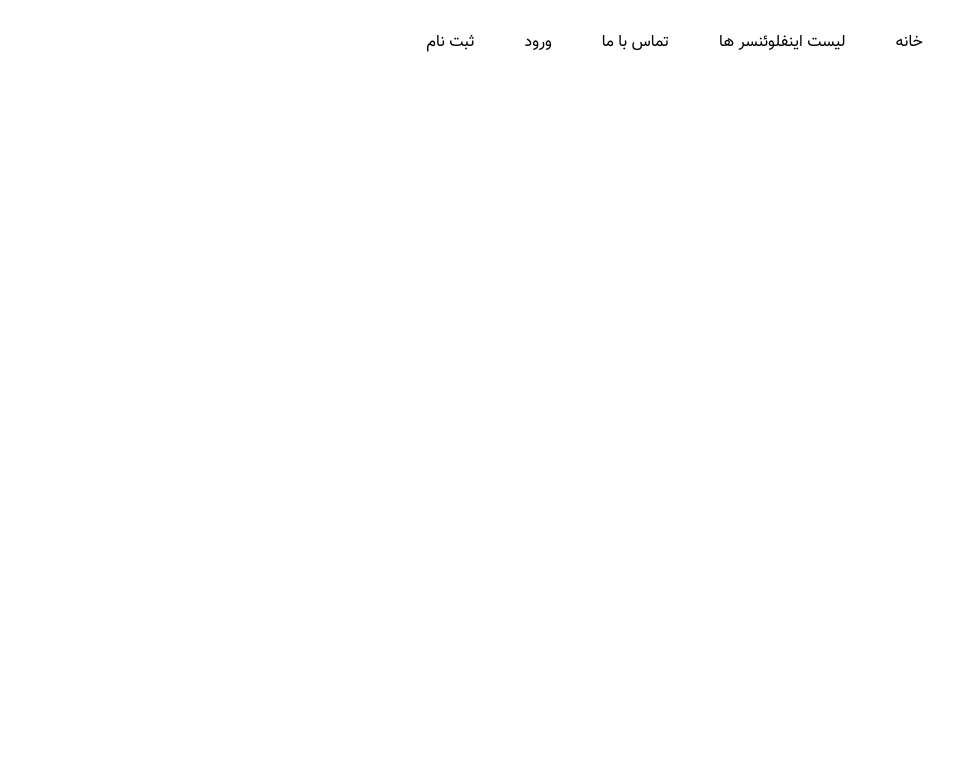
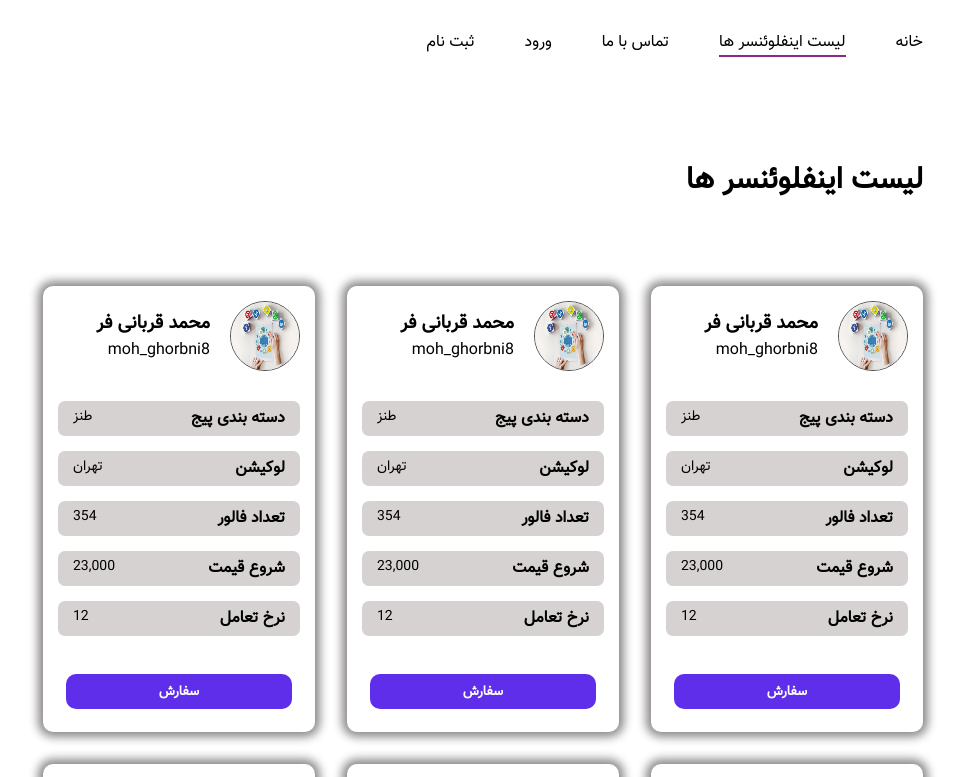
Before and after one commit to Alivolley/jaryan, a React (Create React App) app: page /influencers in a window 1280 px wide. Shown: the top 777 px of the page, without its empty margins (157-1122 px from the left). Built offline with nearby package versions, Linux system fonts and the light colour scheme.

Commit message:
influencers page finished

```diff
--- a/src/components/Header/Header.jsx
+++ b/src/components/Header/Header.jsx
@@ -8,7 +8,7 @@ const Header = () => {
          <NavLink className="header-item" to={"/"}>
             خانه
          </NavLink>
-         <NavLink className="header-item" to={"/"}>
+         <NavLink className="header-item" to="/influencers">
             لیست اینفلوئنسر ها
          </NavLink>
          <NavLink className="header-item" to={"/"}>
--- a/src/pages/Home/Home.jsx
+++ b/src/pages/Home/Home.jsx
@@ -16,7 +16,7 @@ const Home = () => {
                   لازم است، و برای شرایط فعلی تکنولوژی مورد نیاز، و کاربردهای متنوع با هدف بهبود ابزارهای کاربردی می باشد، کتابهای زیادی در شصت و سه درصد گذشته حال و
                   آینده، شناخت فراوان جامعه و متخصصان را می طلبد.
                </p>
-               <Link to={"/"} className="banner-btn">
+               <Link to="/influencers" className="banner-btn">
                   لیست اینفلوئنسر ها
                </Link>
             </Grid>
--- /dev/null
+++ b/src/pages/Influencer/Influencer.css
@@ -0,0 +1,5 @@
+.influencer-title {
+   direction: rtl;
+   margin-top: 10rem;
+   font-size: 3rem;
+}
--- a/src/pages/Influencer/Influencer.jsx
+++ b/src/pages/Influencer/Influencer.jsx
@@ -1,7 +1,29 @@
+import { Grid } from "@mui/material";
 import React from "react";
+import InfoCard from "../../components/InfoCard/InfoCard";
+import social2 from "./../../assets/images/social2.jpg";
+import "./Influencer.css";
 
 const Influencer = () => {
-   return <div></div>;
+   return (
+      <div className="influencer">
+         <h3 className="influencer-title">لیست اینفلوئنسر ها</h3>
+         <Grid container spacing={4} sx={{ marginTop: "5rem", marginBottom: "15rem" }}>
+            <InfoCard name="محمد قربانی فر" id="moh_ghorbni8" image={social2} category="طنز" location="تهران" followers={354} price={"23,000"} interaction="12" />
+            <InfoCard name="محمد قربانی فر" id="moh_ghorbni8" image={social2} category="طنز" location="تهران" followers={354} price={"23,000"} interaction="12" />
+            <InfoCard name="محمد قربانی فر" id="moh_ghorbni8" image={social2} category="طنز" location="تهران" followers={354} price={"23,000"} interaction="12" />
+            <InfoCard name="محمد قربانی فر" id="moh_ghorbni8" image={social2} category="طنز" location="تهران" followers={354} price={"23,000"} interaction="12" />
+            <InfoCard name="محمد قربانی فر" id="moh_ghorbni8" image={social2} category="طنز" location="تهران" followers={354} price={"23,000"} interaction="12" />
+            <InfoCard name="محمد قربانی فر" id="moh_ghorbni8" image={social2} category="طنز" location="تهران" followers={354} price={"23,000"} interaction="12" />
+            <InfoCard name="محمد قربانی فر" id="moh_ghorbni8" image={social2} category="طنز" location="تهران" followers={354} price={"23,000"} interaction="12" />
+            <InfoCard name="محمد قربانی فر" id="moh_ghorbni8" image={social2} category="طنز" location="تهران" followers={354} price={"23,000"} interaction="12" />
+            <InfoCard name="محمد قربانی فر" id="moh_ghorbni8" image={social2} category="طنز" location="تهران" followers={354} price={"23,000"} interaction="12" />
+            <InfoCard name="محمد قربانی فر" id="moh_ghorbni8" image={social2} category="طنز" location="تهران" followers={354} price={"23,000"} interaction="12" />
+            <InfoCard name="محمد قربانی فر" id="moh_ghorbni8" image={social2} category="طنز" location="تهران" followers={354} price={"23,000"} interaction="12" />
+            <InfoCard name="محمد قربانی فر" id="moh_ghorbni8" image={social2} category="طنز" location="تهران" followers={354} price={"23,000"} interaction="12" />
+         </Grid>
+      </div>
+   );
 };
 
 export default Influencer;
```
